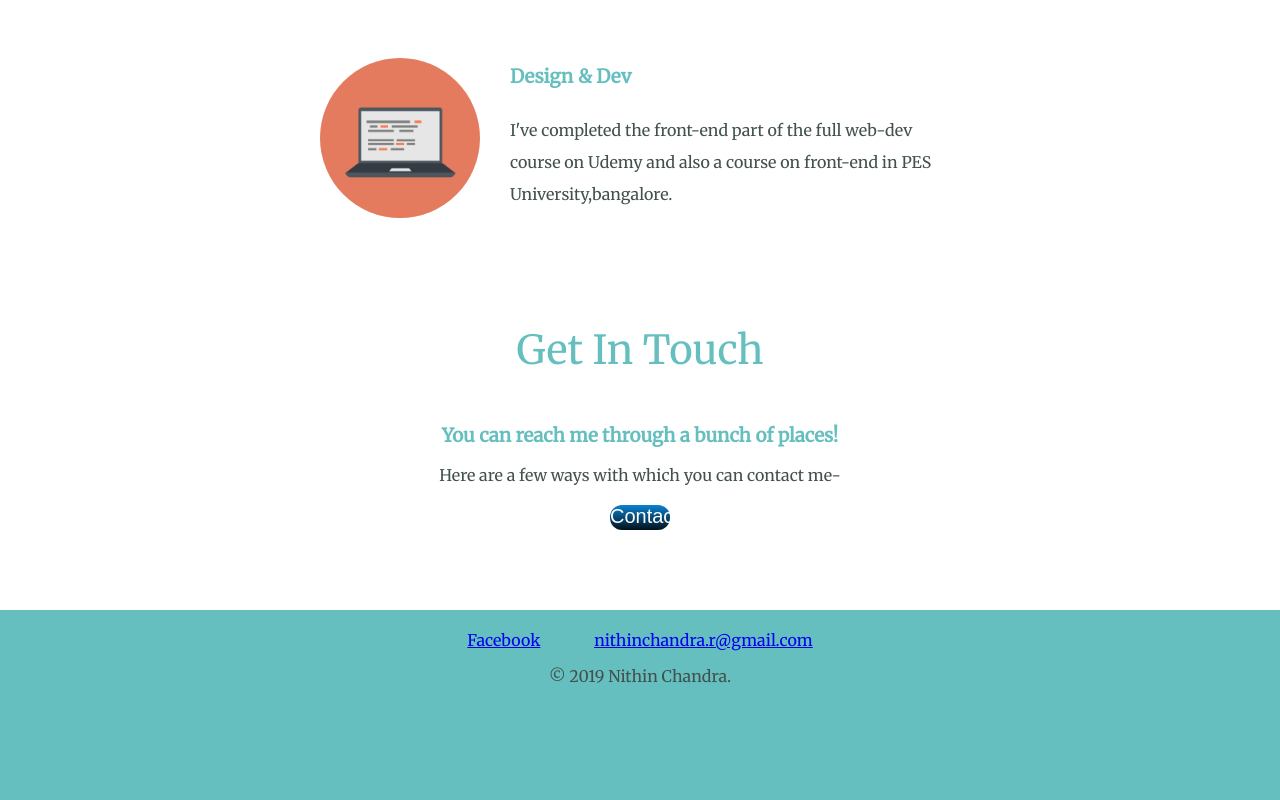
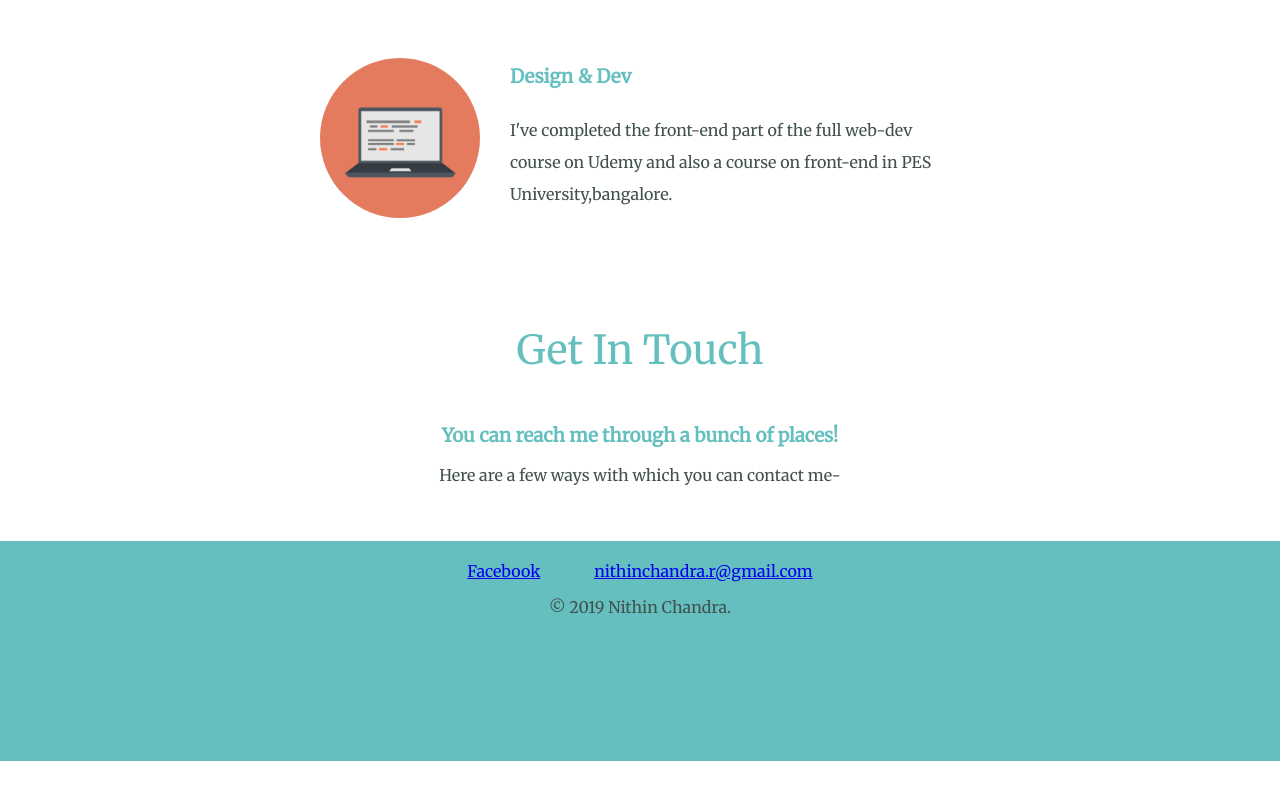
Before and after one commit to Useless-net/My-site, a plain HTML site: page index.htm in a window 1280 px wide. Shown: the part 1524-2324 px from the top of the page. After the commit the page ends 2285 px from the top, so only its background shows below. Drawn offline with Linux system fonts and the light colour scheme.

Commit message:
removed butn, made it cleaner

```diff
--- a/index.htm
+++ b/index.htm
@@ -33,19 +33,19 @@
   			</div>
 
 
+
   			<div class="contact-me">
     			<h2>Get In Touch</h2>
 			    <h3>You can reach me through a bunch of places!</h3>
 			    <p>Here are a few ways with which you can contact me-</p>
+			    <br><br>
   			</div>
-  			<div class="butn">
-  				Contact Me
-  			</div>
+
 		</div>
 
 		<div class="bottom-container">
 		  <a class="footer-link" href="https://www.facebook.com/nithin.chandra.752">Facebook</a>
-		  <a class="footer-link" href="https://mail.google.com/mail">nithinchandra.r@gmail.com</a>
+		  <a class="footer-link" href="https://mail.google.com/mail/u/0/#inbox?compose=new">nithinchandra.r@gmail.com</a>
 		  <p id="atC">© 2019 Nithin Chandra.</p>
 		</div>
 
--- a/style.css
+++ b/style.css
@@ -2,7 +2,7 @@ body{
 	margin: 0;
 	text-align: center;
 	font-family: 'Merriweather', serif;
-	color: #40514E;
+	color: #40514E;background-color: ;
 }
 #hello-text{
 	font-color: #40514E;
@@ -70,34 +70,8 @@ h3{
 	position: absolute;
 	right: 250px;
 }
-.butn {
-  background: #0b82d1;
-  background-image: -webkit-linear-gradient(top, #0b82d1, #03111a);
-  background-image: -moz-linear-gradient(top, #0b82d1, #03111a);
-  background-image: -ms-linear-gradient(top, #0b82d1, #03111a);
-  background-image: -o-linear-gradient(top, #0b82d1, #03111a);
-  background-image: linear-gradient(to bottom, #0b82d1, #03111a);
-  -webkit-border-radius: 12;
-  -moz-border-radius: 12;
-  border-radius: 12px;
-  font-family: Arial;
-  color: #ffffff;
-  font-size: 20px;
-  height: 25px;
-  margin: 20px 610px 80px 610px;
 
-  text-decoration: none;
-}
 
-.butn:hover {
-  background: #3cb0fd;
-  background-image: -webkit-linear-gradient(top, #3cb0fd, #fa0838);
-  background-image: -moz-linear-gradient(top, #3cb0fd, #fa0838);
-  background-image: -ms-linear-gradient(top, #3cb0fd, #fa0838);
-  background-image: -o-linear-gradient(top, #3cb0fd, #fa0838);
-  background-image: linear-gradient(to bottom, #3cb0fd, #fa0838);
-  text-decoration: none;
-}
 .bottom-container{
 	height: 200px;
 	background-color: #66BFBF;
```
